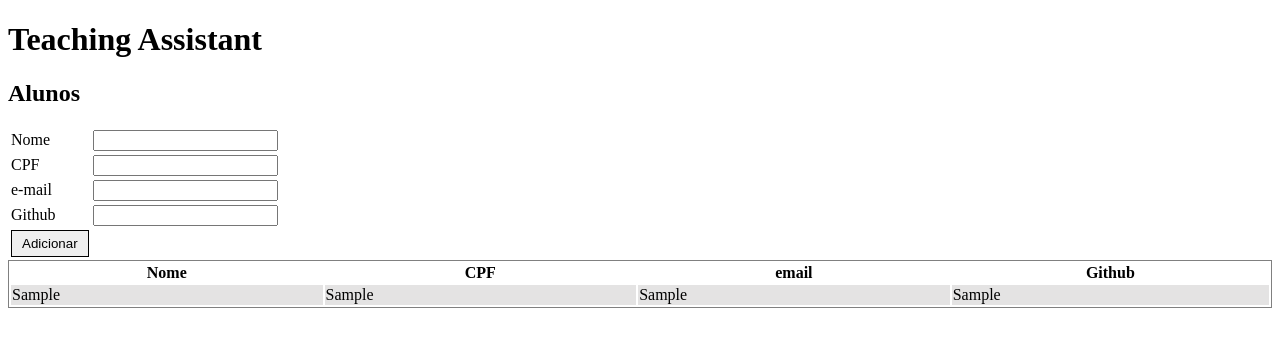
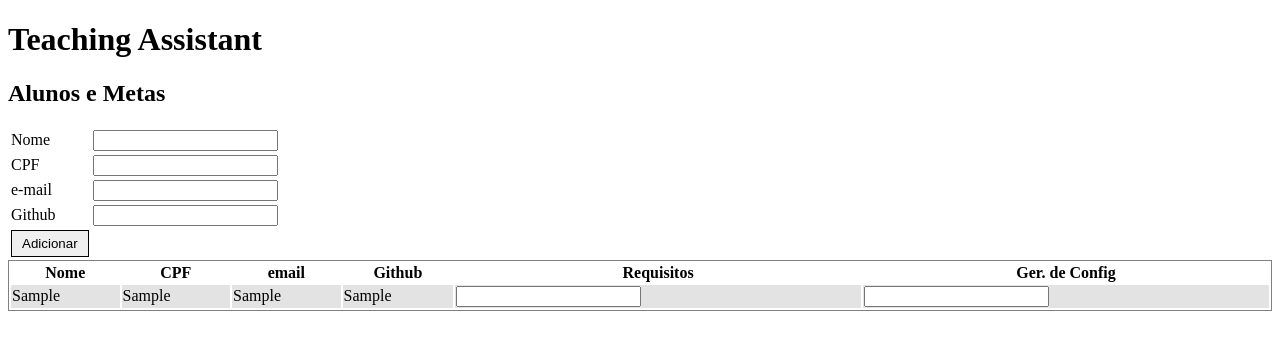
Before and after one commit to heitorado/ESS-Angular-TeachingAssistant, an Angular app in the folder gui/ess-ta-gui/: page / in a window 1280 px wide. Both pictures are taken after typing "Sample", "Sample", "Sample", "Sample" into the empty fields and a click on the button "Adicionar". Shown: the top 350 px of the page. Built offline with nearby package versions, Linux system fonts and the light colour scheme.

Commit message:
Adiciona campos para cadastro de metas

```diff
--- a/gui/ess-ta-gui/src/app/aluno.service.ts
+++ b/gui/ess-ta-gui/src/app/aluno.service.ts
@@ -16,5 +16,15 @@ export class AlunoService {
            a.metas = aluno.metas;
         }
     }
+
+    console.log(aluno)
+  }
+
+  getAlunos(): Aluno[] {
+    var result: Aluno[] = [];
+    for (let a of this.alunos) {
+      result.push(a.clone());
+    }
+    return result;
   }
 }
--- a/gui/ess-ta-gui/src/app/app.component.html
+++ b/gui/ess-ta-gui/src/app/app.component.html
@@ -2,7 +2,7 @@
   Teaching Assistant
 </h1>
 <h2>
-  Alunos
+  Alunos e Metas
 </h2>
 <table>
   <tr>
@@ -32,6 +32,8 @@
     <th>CPF</th>
     <th>email</th>
     <th>Github</th>
+    <th>Requisitos</th>
+    <th>Ger. de Config</th>
   </tr>
 
   <tr *ngFor="let a of alunos">
@@ -39,5 +41,7 @@
     <td>{{a.cpf}}</td>
     <td>{{a.email}}</td>
     <td>{{a.git}}</td>
+    <td class="meta"><input [(ngModel)]="a.metas['Requisitos']" (change)="atualizarAluno(a)"></td>
+    <td class="meta"><input [(ngModel)]="a.metas['GerDeConfig']" (change)="atualizarAluno(a)"></td>
   </tr>
 </table>
--- a/gui/ess-ta-gui/src/app/app.component.ts
+++ b/gui/ess-ta-gui/src/app/app.component.ts
@@ -25,4 +25,8 @@ export class AppComponent {
   update(aluno: Aluno): void {
     this.alunoService.update(aluno);
  }
+
+ atualizarAluno(aluno: Aluno): void {
+  this.alunoService.update(aluno);
+  }
 }
```
